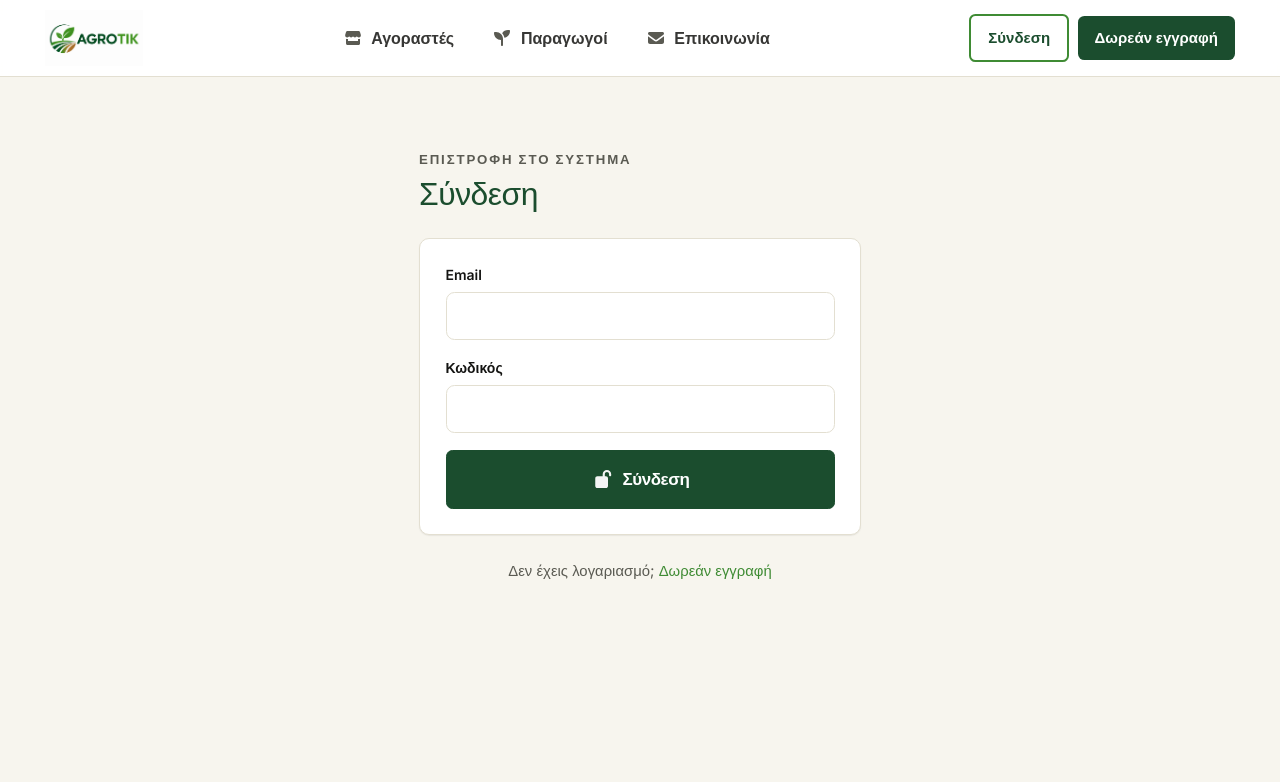
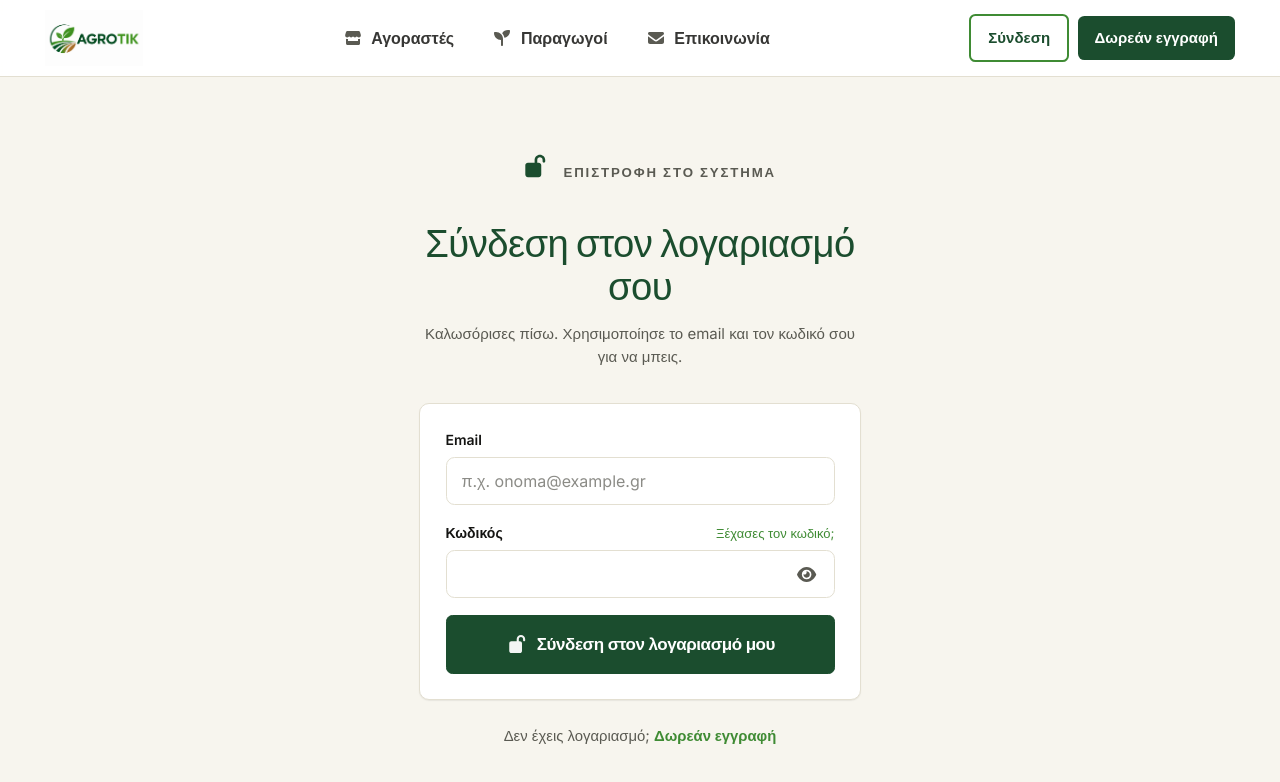
Before and after one commit to PanagiotisKotsorgios/agrotik, a Next.js app: page /login in a window 1280 px wide. Shown: the top 782 px of the page. Built offline with nearby package versions, Linux system fonts and the light colour scheme; no server answers.

Commit message:
feat(login): πιο ζεστό UX — icon + intro copy, password eye toggle, forgot-password link, μεγαλύτερο CTA

```diff
--- a/app/login/login-form.tsx
+++ b/app/login/login-form.tsx
@@ -5,10 +5,12 @@ import { Input, Label } from "@/components/ui/input";
 import { Button } from "@/components/ui/button";
 import { Icon } from "@/components/ui/icon";
 import { login } from "@/lib/actions/auth";
+import { cn } from "@/lib/utils";
 
 export function LoginForm() {
   const [error, setError] = useState<string | null>(null);
   const [pending, start] = useTransition();
+  const [showPassword, setShowPassword] = useState(false);
   const router = useRouter();
 
   return (
@@ -25,19 +27,45 @@ export function LoginForm() {
     >
       <div>
         <Label htmlFor="email">Email</Label>
-        <Input id="email" name="email" type="email" required autoComplete="email" />
+        <Input id="email" name="email" type="email" required autoComplete="email" placeholder="π.χ. onoma@example.gr" />
       </div>
       <div>
-        <Label htmlFor="password">Κωδικός</Label>
-        <Input id="password" name="password" type="password" required autoComplete="current-password" />
+        <div className="flex items-baseline justify-between">
+          <Label htmlFor="password">Κωδικός</Label>
+          <a href="mailto:info@agrotik.gr?subject=Reset%20password" className="text-[13px] text-brand-mid hover:text-brand-dark hover:underline">
+            Ξέχασες τον κωδικό;
+          </a>
+        </div>
+        <div className="relative">
+          <Input
+            id="password"
+            name="password"
+            type={showPassword ? "text" : "password"}
+            required
+            autoComplete="current-password"
+            className="pr-12"
+          />
+          <button
+            type="button"
+            onClick={() => setShowPassword((v) => !v)}
+            aria-label={showPassword ? "Απόκρυψη κωδικού" : "Εμφάνιση κωδικού"}
+            aria-pressed={showPassword}
+            className={cn(
+              "absolute right-2 top-1/2 -translate-y-1/2 w-9 h-9 rounded-md inline-flex items-center justify-center",
+              "text-brand-muted hover:text-brand-dark hover:bg-brand-bg transition-colors"
+            )}
+          >
+            <Icon name={showPassword ? "eyeOff" : "eye"} />
+          </button>
+        </div>
       </div>
       {error && (
-        <p className="text-sm text-red-700 inline-flex items-center gap-2 bg-red-50 border border-red-200 px-3 py-2 rounded-md">
+        <p className="text-sm text-red-700 inline-flex items-center gap-2 bg-red-50 border border-red-200 px-3 py-2 rounded-md w-full">
           <Icon name="triangleAlert" /> {error}
         </p>
       )}
       <Button type="submit" disabled={pending} className="w-full" size="lg" icon={pending ? "spinner" : "unlock"}>
-        {pending ? "Σύνδεση…" : "Σύνδεση"}
+        {pending ? "Σύνδεση…" : "Σύνδεση στον λογαριασμό μου"}
       </Button>
     </form>
   );
--- a/app/login/page.tsx
+++ b/app/login/page.tsx
@@ -3,7 +3,10 @@ import { redirect } from "next/navigation";
 import { createSupabaseServer } from "@/lib/supabase/server";
 import { Header } from "@/components/site/header";
 import { Card, Eyebrow } from "@/components/ui/card";
+import { Icon } from "@/components/ui/icon";
 import { LoginForm } from "./login-form";
+
+export const metadata = { title: "Σύνδεση" };
 
 export default async function LoginPage() {
   const supabase = await createSupabaseServer();
@@ -15,17 +18,23 @@ export default async function LoginPage() {
   return (
     <>
       <Header />
-      <div className="max-w-md mx-auto px-4 py-16">
-        <div className="mb-6">
+      <div className="max-w-md mx-auto px-4 py-14">
+        <div className="mb-8 text-center">
+          <div className="w-14 h-14 rounded-full bg-brand-dark/8 text-brand-dark inline-flex items-center justify-center mb-4">
+            <Icon name="unlock" className="text-xl" />
+          </div>
           <Eyebrow>Επιστροφή στο σύστημα</Eyebrow>
-          <h1 className="display text-3xl text-brand-dark mt-1">Σύνδεση</h1>
+          <h1 className="display text-4xl text-brand-dark mt-2">Σύνδεση στον λογαριασμό σου</h1>
+          <p className="mt-3 text-brand-muted text-[15px]">
+            Καλωσόρισες πίσω. Χρησιμοποίησε το email και τον κωδικό σου για να μπεις.
+          </p>
         </div>
         <Card>
           <LoginForm />
         </Card>
         <p className="mt-6 text-sm text-brand-muted text-center">
           Δεν έχεις λογαριασμό;{" "}
-          <Link href="/signup" className="text-brand-mid hover:underline font-medium">
+          <Link href="/signup" className="text-brand-mid hover:underline font-semibold">
             Δωρεάν εγγραφή
           </Link>
         </p>
```
